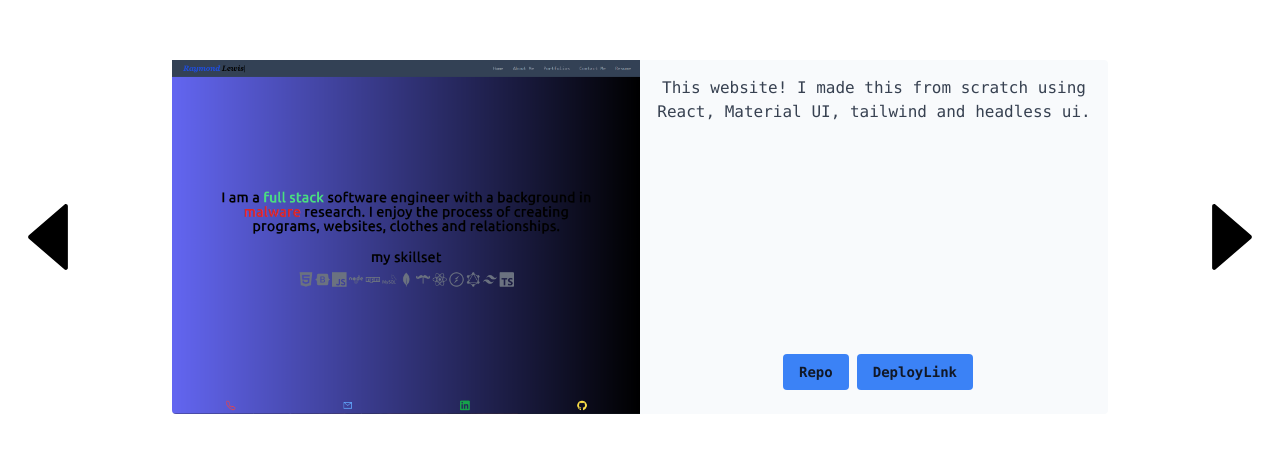
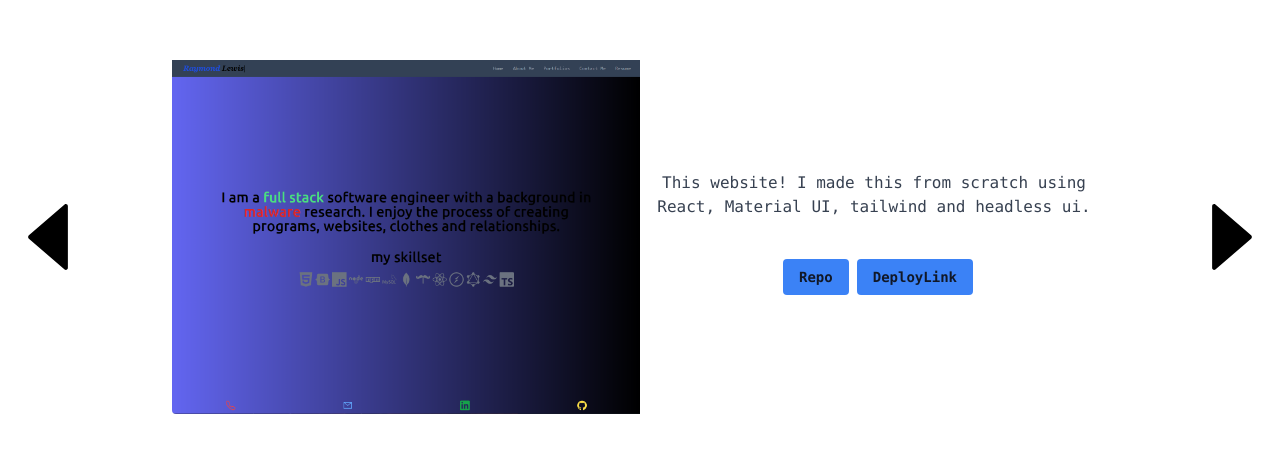
Before and after one commit to l1keafox/reactFolio, a React (Create React App) app: page / in a window 1280 px wide. Both pictures are taken after a click on the element "Portfolios". Shown: the part 193-657 px from the top of the page. Built offline with nearby package versions, Linux system fonts and the light colour scheme; a web font is replaced by a local one.

Commit message:
refracor recolor

```diff
--- a/src/components/navbar.js
+++ b/src/components/navbar.js
@@ -9,7 +9,7 @@ export default function Navbar({navLink}) {
           <div className="w-full relative flex justify-between lg:w-auto lg:static lg:block lg:justify-start">
                <a href="#" className="flex">
 
-                 <h1 className='font-serif text-2xl italic font-extrabold'><TypeIt> <span className="text-blue-700">Raymond </span>Lewis</TypeIt></h1>
+                 <h1 className='font-serif text-2xl italic font-extrabold'><TypeIt> <span className="text-blue-700 dark:text-blue-400">Raymond </span>Lewis</TypeIt></h1>
                </a>
 
             <button
--- a/src/pages/content.js
+++ b/src/pages/content.js
@@ -119,7 +119,7 @@ export default function Content(prop) {
                   className="even:rotate-1 h-48 lg:h-auto w-auto lg:w-1/2 flex-none bg-cover rounded-t lg:rounded-t-none lg:rounded-l text-center overflow-hidden"
                   src={Portfolios[portfolioIndex].img}
                 />
-                <div className="bg-slate-50 dark:bg-slate-700 rounded-b lg:rounded-b-none lg:rounded-r p-4 flex flex-col justify-between leading-normal">
+                <div className="dark:bg-opacity-10 dark:bg-slate-700 rounded-b lg:rounded-b-none lg:rounded-r p-4 flex flex-col justify-center leading-normal">
                   <div className="mb-8 ">
                     <p className="text-gray-700 text-base dark:text-slate-50">
                       {Portfolios[portfolioIndex].description}
```
